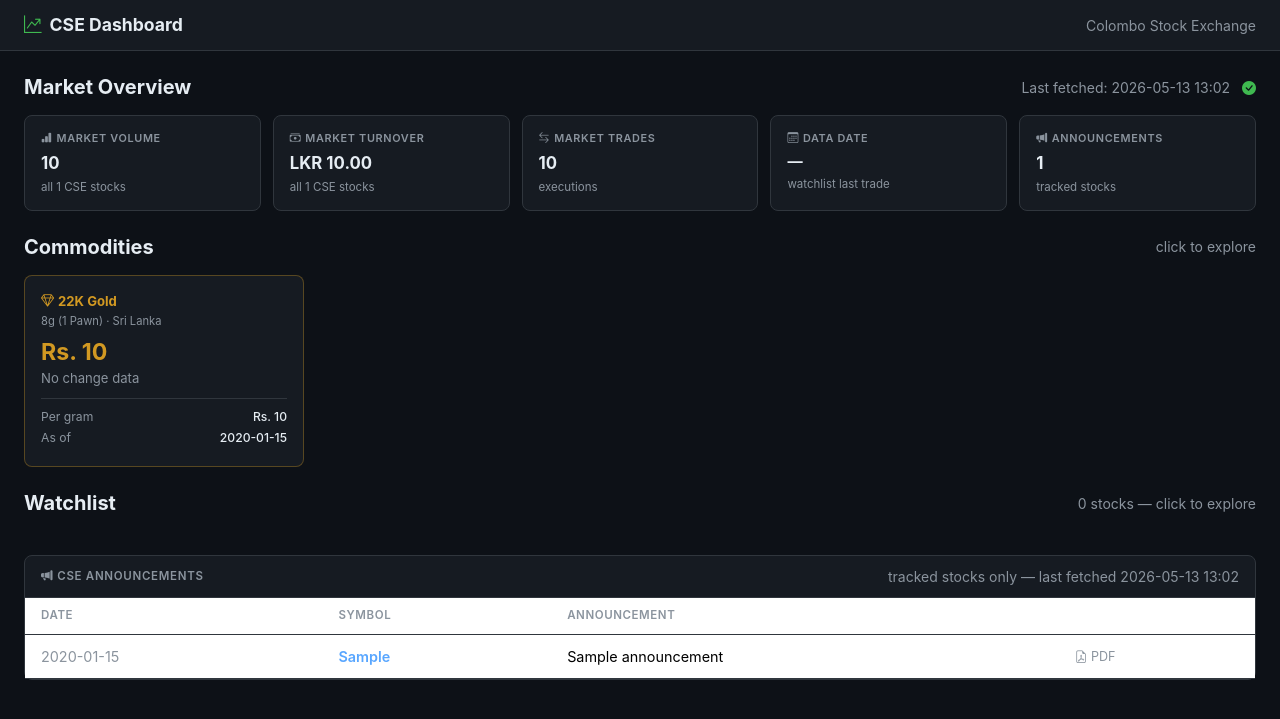
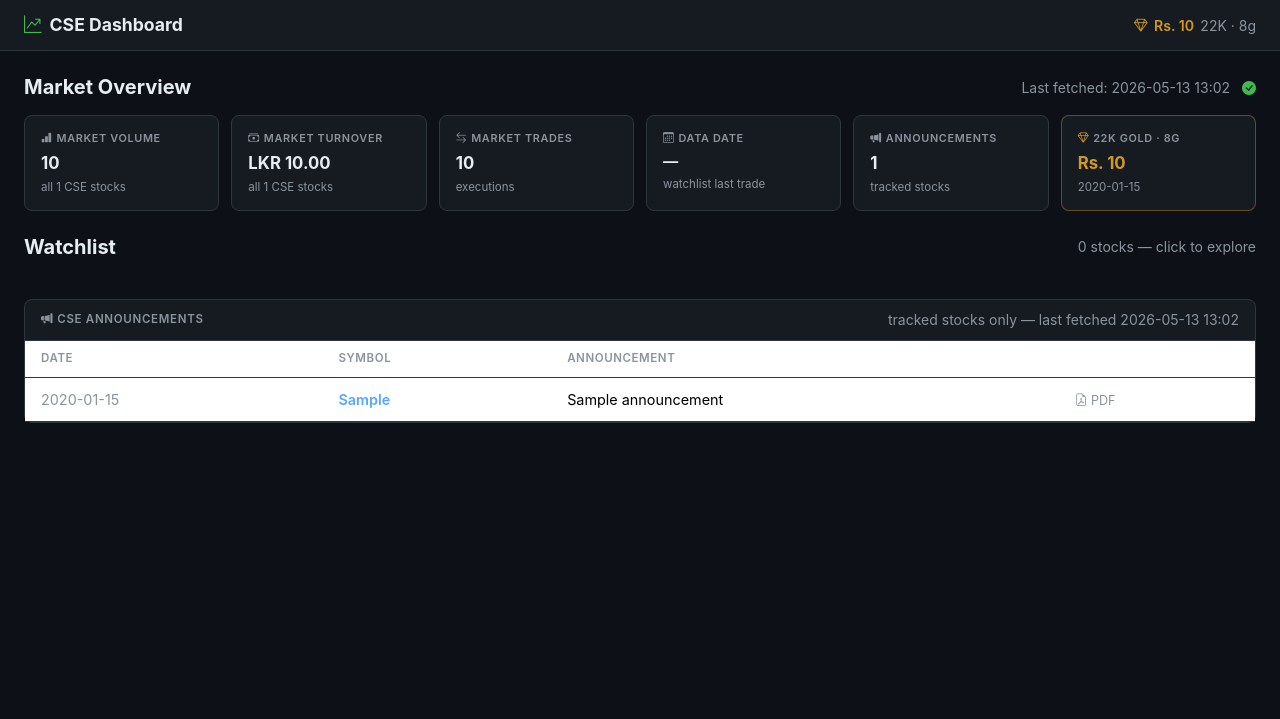
Before and after one commit to sachithmuhandiram/cse-dashboard, a Flask app: page / in a window 1280 px wide. Shown: the top 719 px of the page. Run offline with Flask 3, Linux system fonts and the light colour scheme; data comes from the database, SQL or seed files in the repository; tables that the repository leaves empty or names only in its code hold one stand-in row (values such as "Sample post").

Commit message:
Compact gold card and add price to nav bar
Replace the full-size Commodities stock-card with a compact market-stat
entry in the existing stats grid. Add 22K gold price to the top nav bar
(replacing the static CSE label) via a context processor with 1-hour
cache so it appears on every page.

Co-Authored-By: Claude Sonnet 4.6 <noreply@anthropic.com>

```diff
--- a/app.py
+++ b/app.py
@@ -67,6 +67,7 @@ def get_rating(price, bands):
 # ─── Market totals cache (5-min TTL) ──────────────────────────────────────────
 
 _market_cache: dict = {"data": None, "ts": 0.0}
+_gold_nav_cache: dict = {"data": None, "ts": 0.0}
 _CACHE_TTL = 300  # seconds
 
 
@@ -264,6 +265,28 @@ def startup_backfill():
         run_daily_fetch(period=3 if gap <= 30 else 5)
     except Exception as exc:
         log.error("Backfill check failed: %s", exc)
+
+
+# ─── nav gold context processor ────────────────────────────────────────────────
+
+@app.context_processor
+def inject_nav_gold():
+    now = time.time()
+    if _gold_nav_cache["data"] and now - _gold_nav_cache["ts"] < 3600:
+        return {"nav_gold": _gold_nav_cache["data"]}
+    try:
+        with get_db() as conn:
+            cur = conn.cursor(dictionary=True)
+            cur.execute("SELECT price_8g_22k, date FROM gold_prices ORDER BY date DESC LIMIT 1")
+            row = cur.fetchone()
+            if row:
+                data = {"price": float(row["price_8g_22k"]), "date": str(row["date"])}
+                _gold_nav_cache["data"] = data
+                _gold_nav_cache["ts"]   = now
+                return {"nav_gold": data}
+    except Exception:
+        pass
+    return {"nav_gold": None}
 
 
 # ─── template filters ──────────────────────────────────────────────────────────
--- a/templates/base.html
+++ b/templates/base.html
@@ -86,6 +86,9 @@
     .sc-price  { font-size: 1.45rem; font-weight: 700; line-height: 1.2; margin-bottom: 0.15rem; }
     .sc-change { font-size: 0.82rem; margin-bottom: 0.6rem; }
 
+    .sc-target { display: flex; justify-content: space-between; align-items: center; padding: 0.28rem 0.55rem; border-radius: 4px; font-size: 0.76rem; font-weight: 700; margin: 0.4rem 0 0.5rem; }
+    .sc-target .sc-trange { font-weight: 400; font-size: 0.7rem; opacity: 0.85; }
+
     .sc-stats { border-top: 1px solid var(--border); padding-top: 0.55rem; margin-top: 0.3rem; }
     .sc-row   { display: flex; justify-content: space-between; font-size: 0.76rem; margin-bottom: 0.18rem; }
     .sc-row .sl { color: var(--muted); }
@@ -94,6 +97,23 @@
 
     /* ── Amber badge ── */
     .amber-badge { background: rgba(210,153,34,0.22); color: var(--yellow); border-radius: 3px; font-size: 0.65rem; padding: 1px 4px; font-weight: 700; white-space: nowrap; }
+
+    /* ── Rating badges ── */
+    .rating-badge { border-radius: 3px; font-size: 0.62rem; padding: 1px 5px; font-weight: 700; white-space: nowrap; }
+    .rb-strong-buy  { background: rgba(63,185,80,0.18);   color: #3fb950; }
+    .rb-accumulate  { background: rgba(121,192,255,0.18); color: #79c0ff; }
+    .rb-hold        { background: rgba(210,153,34,0.18);  color: #d29922; }
+    .rb-trim        { background: rgba(240,136,62,0.18);  color: #f0883e; }
+    .rb-take-profit { background: rgba(248,81,73,0.18);   color: #f85149; }
+    .rb-exit        { background: rgba(200,30,30,0.22);   color: #e05252; }
+
+    /* ── Target band row (stock detail) ── */
+    .target-band { display: flex; justify-content: space-between; align-items: center; padding: 0.4rem 1rem; border-bottom: 1px solid var(--border); font-size: 0.85rem; }
+    .target-band:last-child { border-bottom: none; }
+    .target-band.active { background: var(--bg2); }
+    .target-band .tb-label { font-weight: 600; }
+    .target-band .tb-range { color: var(--muted); font-size: 0.78rem; }
+    .target-band .tb-dot { width: 8px; height: 8px; border-radius: 50%; background: var(--border); flex-shrink: 0; }
 
     /* ── Utility ── */
     .text-muted { color: var(--muted) !important; }
@@ -106,7 +126,15 @@
   <a href="/" class="topnav-brand">
     <i class="bi bi-graph-up-arrow"></i> CSE Dashboard
   </a>
+  {% if nav_gold %}
+  <a href="/gold" style="display:flex; align-items:center; gap:0.4rem; text-decoration:none;">
+    <i class="bi bi-gem" style="color:var(--yellow); font-size:0.85rem;"></i>
+    <span style="color:var(--yellow); font-weight:600; font-size:0.88rem;">Rs. {{ "{:,.0f}".format(nav_gold.price) }}</span>
+    <span class="text-muted small">22K &middot; 8g</span>
+  </a>
+  {% else %}
   <span class="text-muted small">Colombo Stock Exchange</span>
+  {% endif %}
 </nav>
 
 <div class="container-fluid px-4 py-4">
--- a/templates/index.html
+++ b/templates/index.html
@@ -48,62 +48,21 @@
     <div class="m-sub">tracked stocks</div>
   </div>
   {% endif %}
-</div>
-
-<!-- ── Commodities ────────────────────────────────────────────────────────── -->
   {% if gold %}
-<div class="d-flex justify-content-between align-items-center mb-3">
-  <h5 class="mb-0 fw-bold">Commodities</h5>
-  <span class="text-muted small">click to explore</span>
-</div>
-<div class="stock-grid" style="grid-template-columns: repeat(auto-fill, minmax(210px, 280px)); margin-bottom:1.5rem">
-
   {% set gold_up = gold_change is not none and gold_change >= 0 %}
-  {% set gold_dn = gold_change is not none and gold_change < 0 %}
-  <a href="/gold" class="stock-card" style="border-color: rgba(210,153,34,0.35);">
-
-    <div class="sc-header">
-      <span class="sc-symbol" style="color:var(--yellow)">
-        <i class="bi bi-gem me-1"></i>22K Gold
-      </span>
-    </div>
-
-    <div class="sc-name">8g (1 Pawn) &middot; Sri Lanka</div>
-
-    <div class="sc-price" style="color:var(--yellow)">
-      Rs. {{ "{:,.0f}".format(gold.price_8g_22k) }}
-    </div>
-
-    <div class="sc-change">
+  <a href="/gold" class="market-stat" style="border-color:rgba(210,153,34,0.4); text-decoration:none; color:var(--text);">
+    <div class="m-label"><i class="bi bi-gem me-1" style="color:var(--yellow)"></i>22K Gold &middot; 8g</div>
+    <div class="m-value" style="color:var(--yellow)">Rs. {{ "{:,.0f}".format(gold.price_8g_22k) }}</div>
+    <div class="m-sub">
       {% if gold_change is not none %}
       <span class="{{ 'chg-up' if gold_up else 'chg-down' }}">
-          <i class="bi {{ 'bi-arrow-up-right' if gold_up else 'bi-arrow-down-right' }}"></i>
-          {{ "%+,.0f" | format(gold_change) }}
+        {{ "%+,.0f" | format(gold_change) }} ({{ "%+.2f%%" | format(gold_change_pct) }})
       </span>
-        <span class="{{ 'pct-up ms-1' if gold_up else 'pct-down ms-1' }}">
-          {{ "%+.2f%%" | format(gold_change_pct) }}
-        </span>
-      {% else %}
-        <span class="text-muted">No change data</span>
+      {% else %}{{ gold.date }}{% endif %}
+    </div>
+  </a>
   {% endif %}
 </div>
-
-    <div class="sc-stats">
-      {% if gold.price_per_gram_22k %}
-      <div class="sc-row">
-        <span class="sl">Per gram</span>
-        <span class="sv">Rs. {{ "{:,.0f}".format(gold.price_per_gram_22k) }}</span>
-      </div>
-      {% endif %}
-      <div class="sc-row">
-        <span class="sl">As of</span>
-        <span class="sv">{{ gold.date }}</span>
-      </div>
-    </div>
-
-  </a>
-</div>
-{% endif %}
 
 <!-- ── Watchlist Cards ────────────────────────────────────────────────────── -->
 <div class="d-flex justify-content-between align-items-center mb-3">
```
Lines whose indentation alone changed are shown as unchanged.
